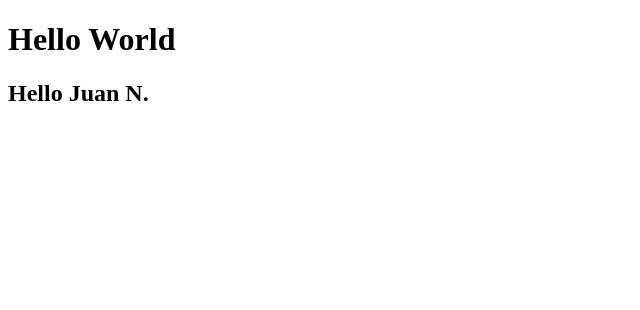
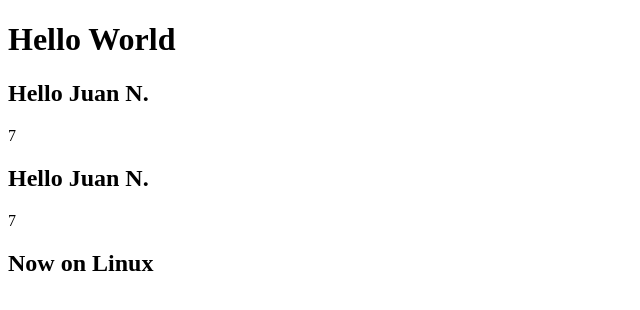
Before and after one commit to hmthunder/primergit, a plain HTML site: page index.html in a window 1280 px wide. Shown: the whole page, without its empty margins (0-640 px from the left). Drawn offline with Linux system fonts and the light colour scheme.

Commit message:
Coomit en ubuntu

```diff
--- a/index.html
+++ b/index.html
@@ -8,6 +8,8 @@
 </head>
 <body>
     <h1>Hello World</h1>
-    <h2>Hello Juan N.</h2>
+    <h2>Hello Juan N.</h2>7
+    <h2>Hello Juan N.</h2>7
+    <h2>Now on Linux</h2>
 </body>
 </html>
```
